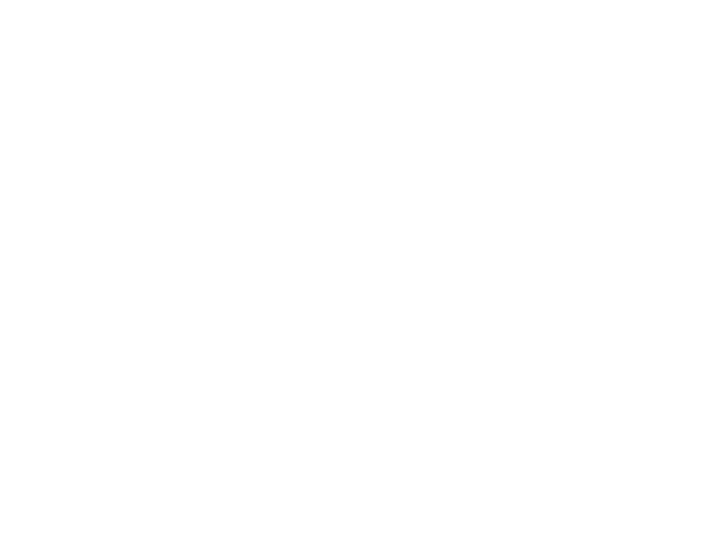
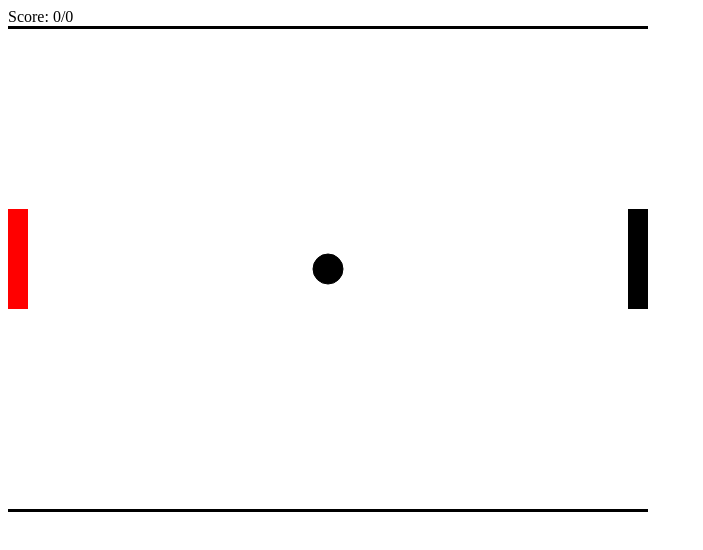
Before and after one commit to pabloLagioia/pong, a website: page public/index.html in a window 1280 px wide. Shown: the whole page, without its empty margins (0-703 px from the left). Drawn offline with Linux system fonts and the light colour scheme.

Commit message:
First draft of the ui

```diff
--- a/public/index.html
+++ b/public/index.html
@@ -1,14 +1,21 @@
 <!DOCTYPE html>
 <html>
-
-	<head>
-		<title>Online Pong</title>
-		<script src="jquery-2.1.1.min.js"></script>
-	</head>
-
-	<body>
-		<canvas width="640" height="480"></canvas>
-		<script src="main.js"></script>
-	</body>
-
+    <head>
+        <title>Online Pong</title>
+        <style>
+            canvas {
+                border-top: 3px solid black;
+                border-bottom: 3px solid black;
+            }
+        </style>
+    </head>
+    <body>
+        <!--h1>WebSocket + Canvas powered two player PONG clone</h1-->
+        <div id="contents">
+            <div>Score: <span class="score">0/0</span></div>
+            <canvas width="640" height="480"></canvas>
+        </div>
+        <script src="jquery-2.1.1.min.js"></script>
+        <script src="main.js"></script>
+    </body>
 </html>
--- a/public/main.js
+++ b/public/main.js
@@ -9,9 +9,10 @@
 
 })();
 
+var objects = [];
 $(document).ready(function() {
 
-	var cnv = $("canvas")[0],
+	var cnv = document.getElementsByTagName("canvas")[0],
 		ctx = cnv.getContext("2d"),
 		connection = new WebSocket("ws://127.0.0.1:8080"),
 		connectionStatus = "noConnection",
@@ -38,17 +39,60 @@ $(document).ready(function() {
 
 
     };
+	//instantiate (drawable) game objects
+	objects.push(new GameObject({color: "red", y: 180, type: "pad", name: "pad1"}));
+	objects.push(new GameObject({color: "black", x: 620, y: 180, type: "pad", name: "pad2"}));
+	objects.push(new GameObject({color: "black", x: cnv.width / 2, y: cnv.height / 2, type: "ball", width: 30}));
+
+	var renderers = {
+		ctx: ctx,
+		pad: function (obj) {
+			this.ctx.fillStyle = obj.color;
+			this.ctx.fillRect(obj.position.x, obj.position.y, obj.size.width, obj.size.height);
+		},
+		ball: function (obj) {
+			this.ctx.beginPath();
+			this.ctx.fillStyle = obj.color;
+			this.ctx.arc(obj.position.x, obj.position.y, obj.size.width / 2, 0, Math.PI * 2, false);
+			this.ctx.fill();
+			this.ctx.stroke();
+		}
+	};
+
+	function gameLoop() {
+		input();
+		render();
+		requestAnimationFrame(gameLoop);
+	}
+
+	function input() {
+
+	}
 
     //Render scene
 	function render() {
 
 		ctx.clearRect(0, 0, cnv.width, cnv.height);
 
-
-	    requestAnimationFrame(render);
+		objects.forEach(function (obj) {
+			renderers[obj.type](obj);
+		});
 
 	}
 
-	requestAnimationFrame(render);
+	requestAnimationFrame(gameLoop);
 
 });
+
+function GameObject (options) {
+	this.position = {x: options.x || 0, y : options.y || 0};
+	this.size = { width: options.width || 20, height: options.height || 100};
+	this.color = options.color || "black";
+	this.name = options.name;
+
+	if (typeof options.type == "string") {
+		this.type = options.type.toLowerCase();
+	} else {
+		throw new Error("Required parameter type is undefined or not a string");
+	}
+}
```
Also changed, not shown: index.html (added, +22 -0 lines), 1 other file.
